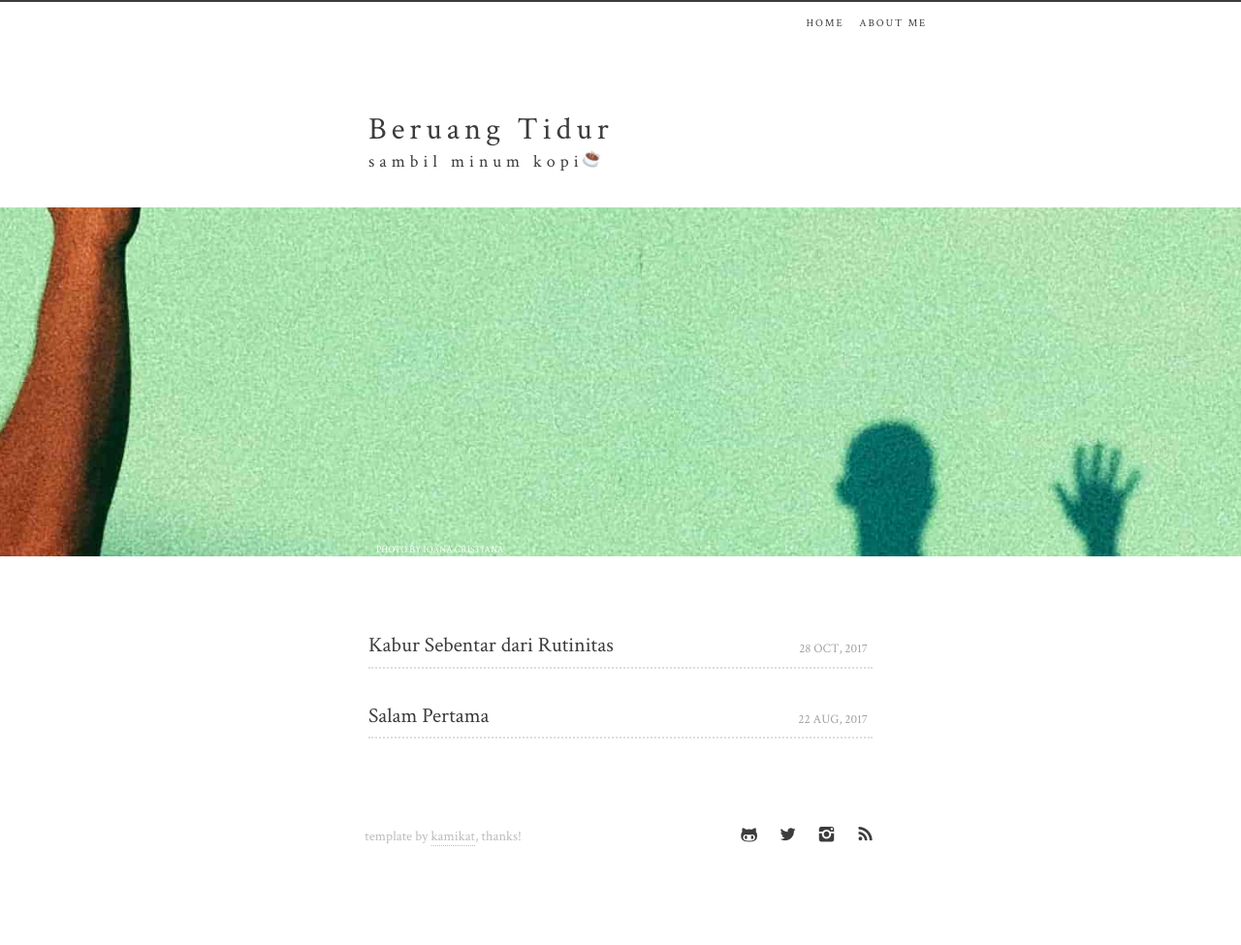
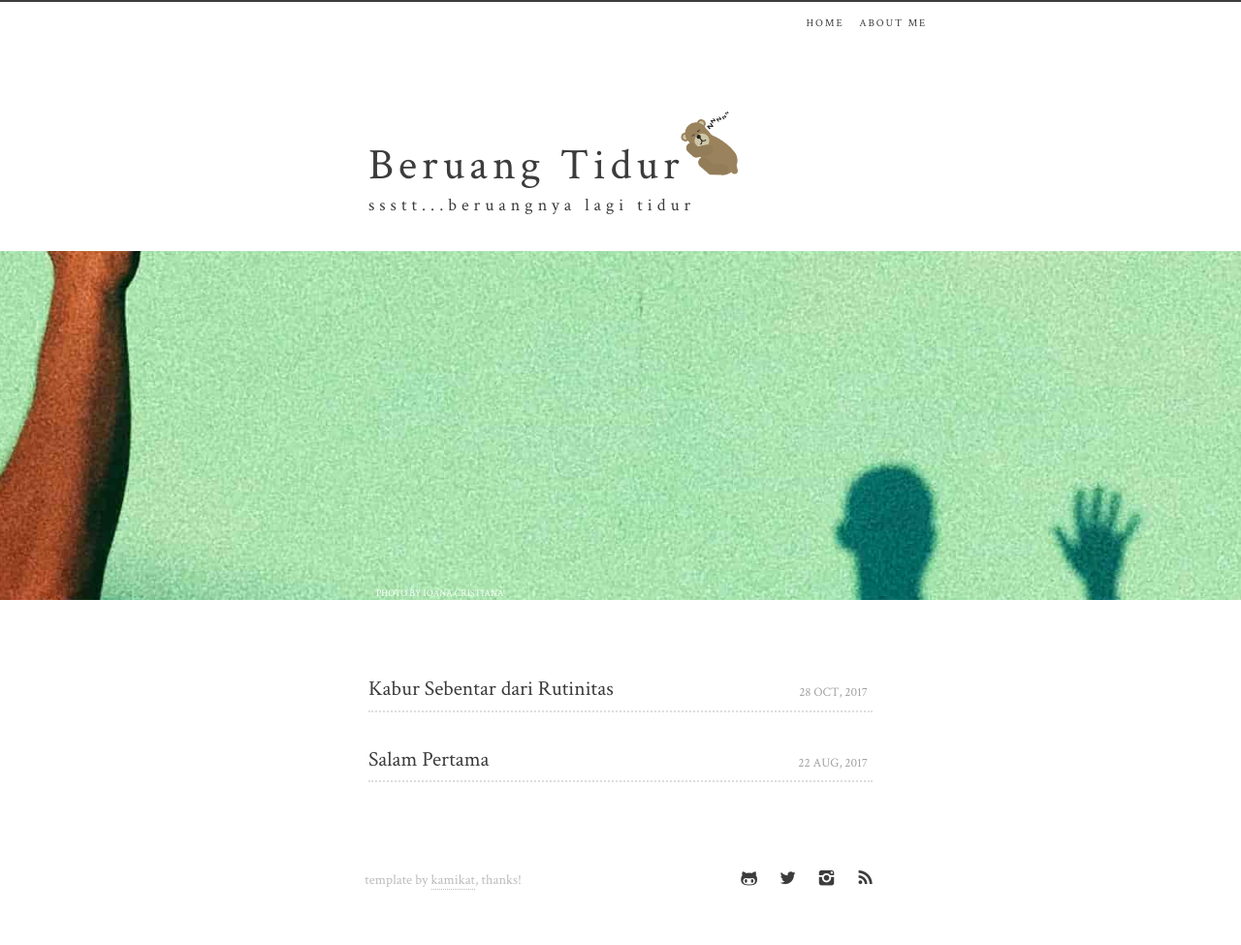
Before and after one commit to beruangtidur/ngeblog, a Jekyll site: the page built from index.html, in a window 1280 px wide. Shown: the whole page at 97% size. Built offline with Jekyll 4.4.1, drawn with Linux system fonts in a browser that asks for light colours; the list of posts is cut into pages by our own code; comment, search, counter and statistics services are not loaded; before the commit the page ends 930 px from its top, so only the background shows below that.

Commit message:
upload new icon and make some changes to style and layout

```diff
--- a/_includes/header.html
+++ b/_includes/header.html
@@ -33,8 +33,8 @@
   }
 </style>
 <header class="post-header">
-  <a href="{{ "/" | relative_url }}"><h1 style="display:inline-block;line-height:1.2">{{ site.description }}</h1></a>
-  <p>sambil minum kopi<img style="transform:rotateZ(20deg)" src="{{ "/uploads/coffee.png" | relative_url }}" width="16" height="16" alt="kopi"></p>
+  <h1 style="display:inline-block;line-height:1.2"><a href="{{ "/" | relative_url }}">{{ site.description }}<img width="70" style="transform: rotate(50deg);" src="{{ "/uploads/beruangtidur.png" | relative_url }}"></a></h1>
+  <p>ssstt...beruangnya lagi tidur</p>
 </header>
 {% if page.cover_url %}
 <div class="post-cover" aria-label="Cover"></div>
--- a/_includes/site-nav.html
+++ b/_includes/site-nav.html
@@ -1,4 +1,4 @@
 <nav class="site-nav">
   <a class="page-link" href="{{ "/" | relative_url }}" >Home</a>
-  <a class="page-link" href="https://naufalhfzhn.github.io">About me</a>
+  <a class="page-link" href="{{ site.url }}">About me</a>
 </nav>
--- a/_sass/kagami/_typography.scss
+++ b/_sass/kagami/_typography.scss
@@ -21,7 +21,7 @@ h1, h2, h3, h4, h5, h6, p {
   display: block;
 }
 
-h1 { font-size: 1.8em; }
+h1 { font-size: 2.5em; }
 h2 { font-weight: bold; font-size: 1.4em; }
 h3 { font-weight: bold; font-size: 1.2em; }
 h4 { font-weight: bold; }
```
Also changed, not shown: uploads/beruangtidur.png (added).
